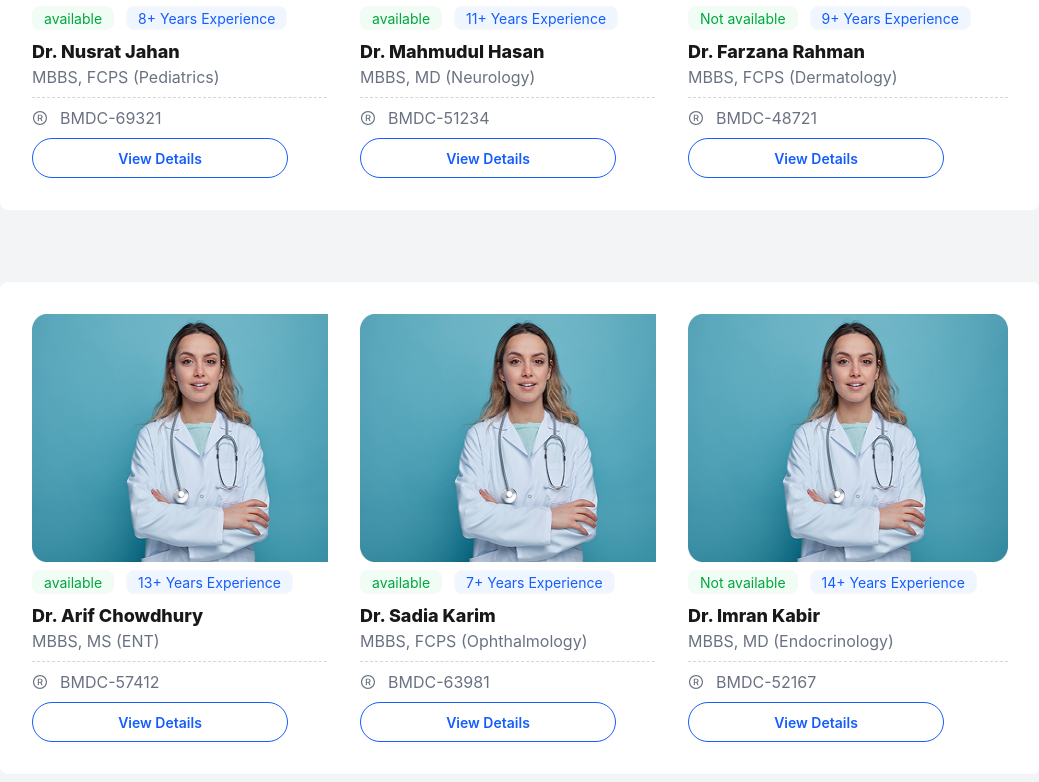
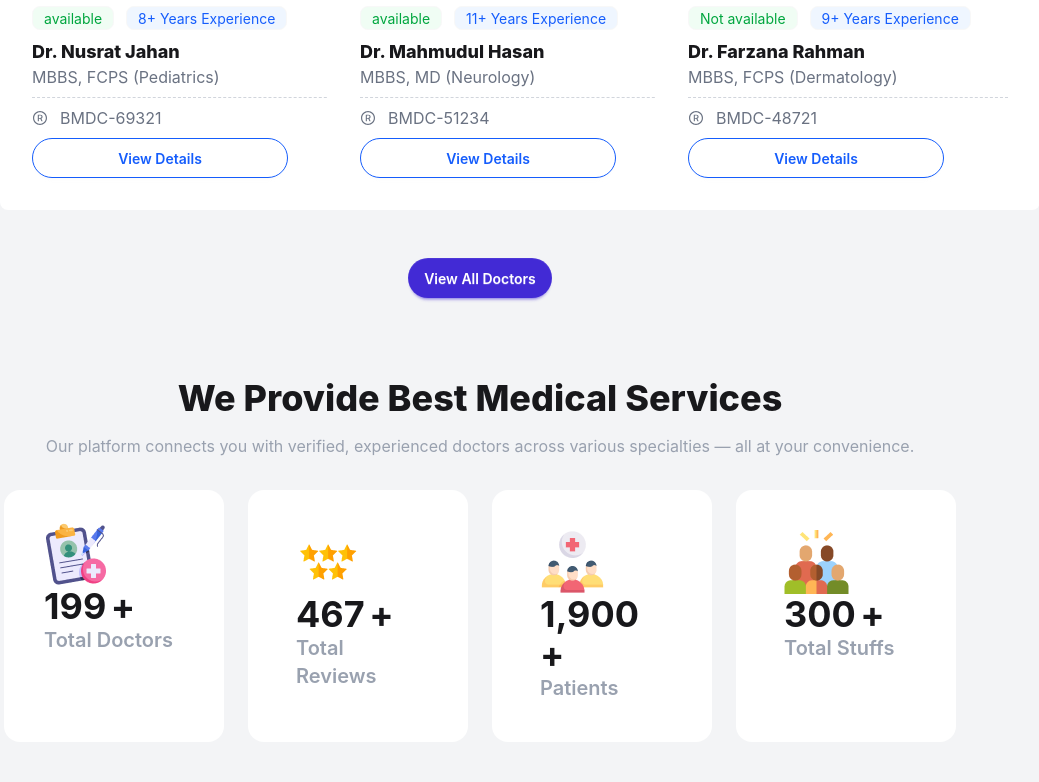
Before and after one commit to shompaaa/hospital-phudu, a React (Vite) app: page / in a window 1280 px wide. Shown: the part 1882-2664 px from the top of the page, without its empty margins (160-1199 px from the left). Built offline with nearby package versions, Linux system fonts and the light colour scheme.

Commit message:
showAll doctors done

```diff
--- a/src/components/Doctors/Doctors.jsx
+++ b/src/components/Doctors/Doctors.jsx
@@ -1,9 +1,14 @@
-import React from "react";
+import React, { useState } from "react";
 import { useLoaderData } from "react-router";
 import Doctor from "../Doctor/Doctor";
 
 const Doctors = () => {
   const doctors = useLoaderData();
+  const [showAll, setShowAll] = useState(false);
+
+const visibleDoctors= showAll ? doctors : doctors.slice(0,6);
+
+
   return (
     // Title & Description
     <div className="mx-40 mb-20">
@@ -19,12 +24,12 @@ const Doctors = () => {
 
       {/* Doctors Card */}
       <div className=" grid grid-cols-1 md:grid-cols-2 lg:grid-cols-3 gap-6">
-        {doctors.map((doctor) => (
-          <Doctor doctor={doctor}></Doctor>
+        {visibleDoctors.map((doctor) => (
+          <Doctor key={visibleDoctors.id} doctor={doctor}></Doctor>
         ))}
       </div>
       <div className="flex justify-center">
-        <button className="btn btn-primary text-white rounded-3xl border-none">
+        <button onClick={()=>setShowAll(true)} className="btn btn-primary text-white rounded-3xl border-none">
         View All Doctors
       </button>
       </div>
--- a/src/pages/ErrorPage/ErrorPage.jsx
+++ b/src/pages/ErrorPage/ErrorPage.jsx
@@ -1,10 +1,15 @@
 import React from 'react';
+import Navbar from '../../components/Header/Navbar';
+
 
 const ErrorPage = () => {
     return (
-        <div>
+       <div>
+        <Navbar></Navbar>
+         <div>
             <img className='mx-auto' height={350} width={500} src="./404.png" alt="404 Page" />
         </div>
+       </div>
     );
 };
 
```
